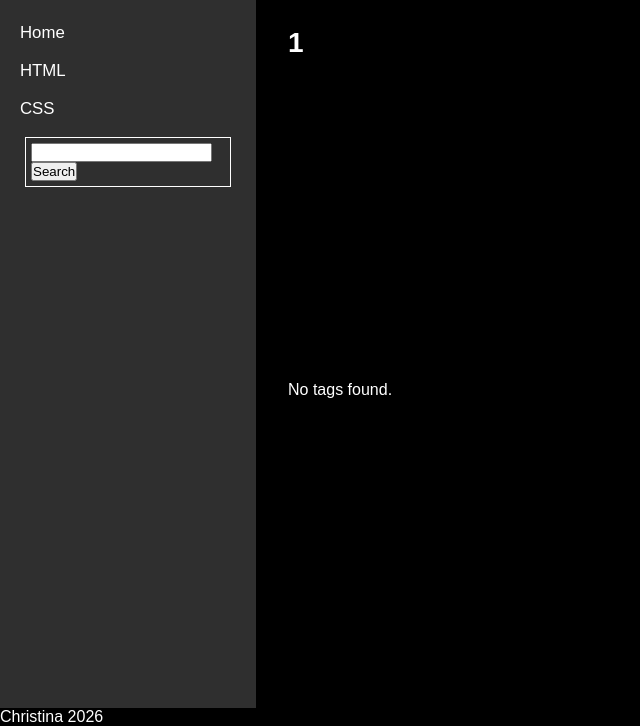
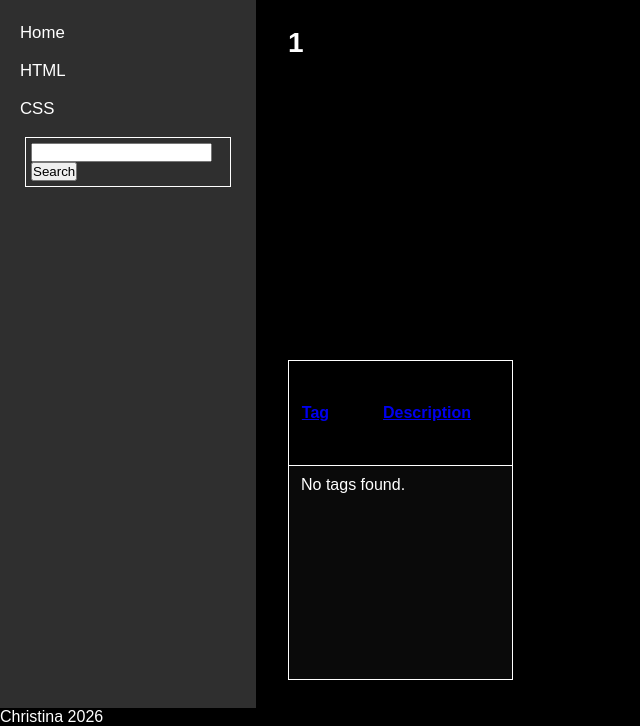
Before and after one commit to chrxssy2023/study_planner, a Flask app: page /tags/1 in a window 1280 px wide. Shown: the part 74-800 px from the top of the page, without its empty margins (0-640 px from the left). Run offline with Flask 3, Linux system fonts and the light colour scheme; data comes from the database, SQL or seed files in the repository.

Commit message:
Sorting on a column

```diff
--- a/main.py
+++ b/main.py
@@ -59,8 +59,50 @@ def index():
 def render_webpage(tag_type):
     title = tag_type.upper()
     tag_list = get_tags(tag_type)
-    return render_template("webtags.html", tags=get_tags(tag_type),
-title=title, types=get_types())
+    return render_template(
+        "webtags.html",
+        tags=tag_list,
+        title=title,
+        types=get_types(),
+        order="asc"
+    )
+
+
+@app.route("/sort/<title>")
+def render_sortpage(title):
+    sort = request.args.get("sort")
+    order = request.args.get("order", "asc")
+
+    if order == "asc":
+        new_order = "desc"
+    else:
+        new_order = "asc"
+
+    if sort not in ["tag", "description"]:
+        sort = "tag"
+
+    query = f"""
+        SELECT tag, description
+        FROM html_tags
+        WHERE type=?
+        ORDER BY {sort} {order}
+    """
+
+    con = create_connection(DATABASE)
+    cur = con.cursor()
+
+    cur.execute(query, (title.upper(),))
+    tag_list = cur.fetchall()
+
+    con.close()
+
+    return render_template(
+        "webtags.html",
+        tags=tag_list,
+        title=title.upper(),
+        types=get_types(),
+        order=new_order
+    )
 
 
 @app.route("/search", methods=["GET", "POST"])
@@ -85,8 +127,13 @@ def render_search():
 
     con.close()
 
-    return render_template("webtags.html", tags=tag_list,
-                           title=title, types=get_types())
+    return render_template(
+        "webtags.html",
+        tags=tag_list,
+        title=title,
+        types=get_types(),
+        order="asc"
+    )
 
 
 if __name__ == "__main__":
--- a/templates/webtags.html
+++ b/templates/webtags.html
@@ -3,16 +3,26 @@
 {% block main %}
 <h2>{{ title }}</h2>
 
+<table>
+    <tr>
+        <th>
+            <a href="/sort/{{ title }}?sort=tag&order={{ order }}">Tag</a>
+        </th>
+        <th>
+            <a href="/sort/{{ title }}?sort=description&order={{ order }}">Description</a>
+        </th>
+    </tr>
+
     {% for tag in tags %}
-            <article>
-                <h3>{{ tag[0] }}</h3>
-                <p>{{ tag[1] }}</p>
-                <p>{{ tag[2] }}</p>
-            </article>
+    <tr>
+        <td>{{ tag[0] }}</td>
+        <td>{{ tag[1] }}</td>
+    </tr>
     {% else %}
     <tr>
         <td colspan="2">No tags found.</td>
     </tr>
     {% endfor %}
-        </tbody>
+</table>
+
 {% endblock %}
```
Also changed, not shown: templates/index.html (line endings or trailing spaces). Lines whose indentation alone changed are shown as unchanged.
